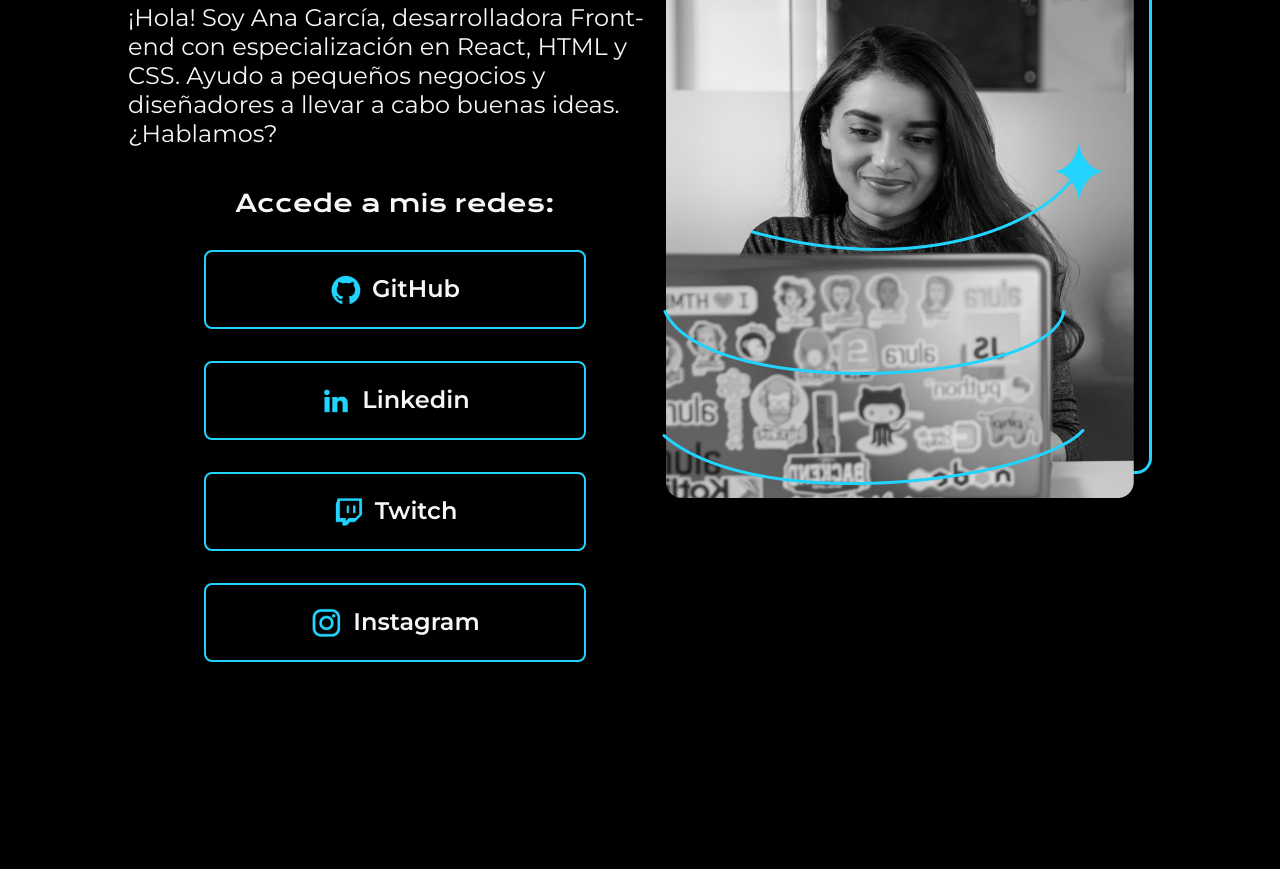
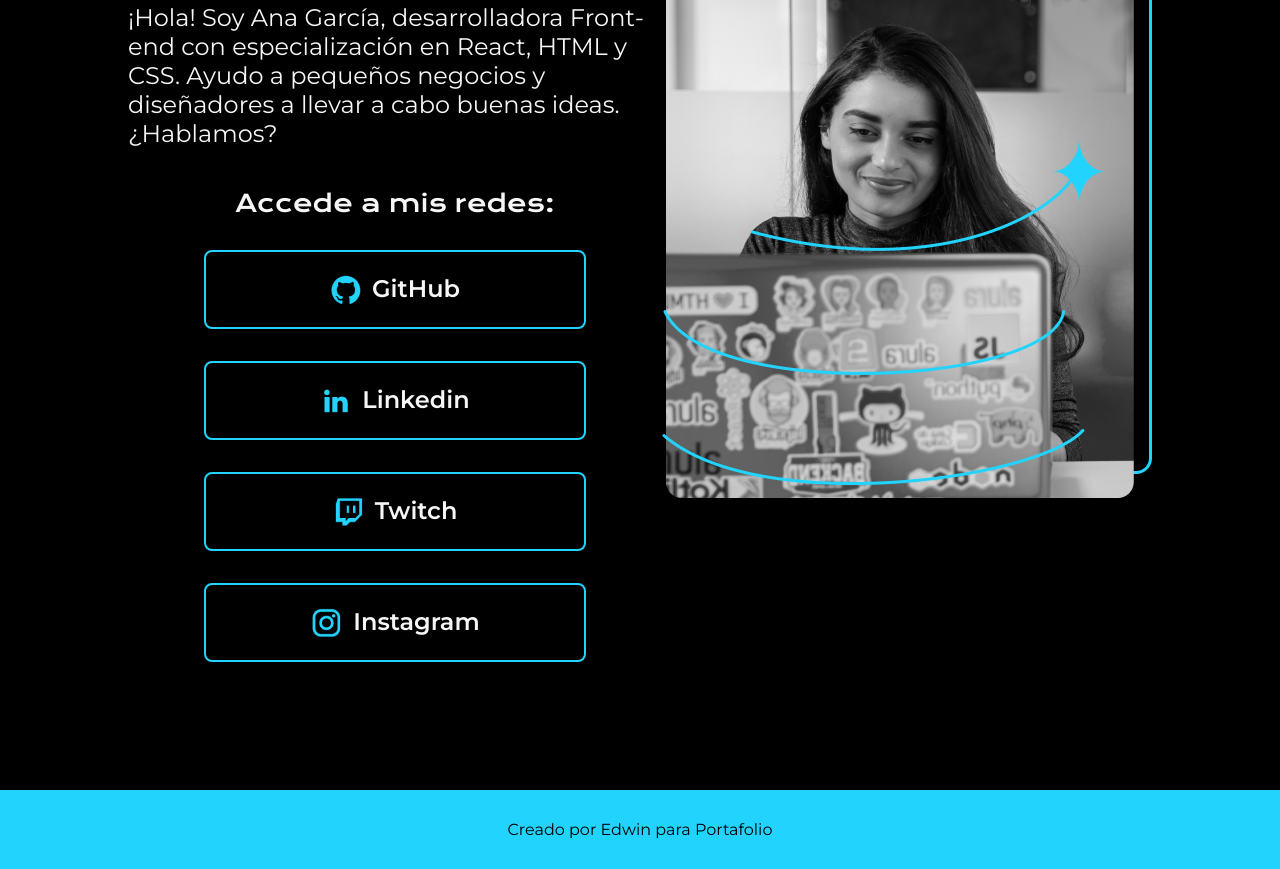
Before and after one commit to EdwinEstrella/portafolio-alura, a plain HTML site: page index.html in a window 1280 px wide. Shown: the part 345-1214 px from the top of the page. Before the commit the page ends 1007 px from the top, so only its background shows below. Drawn offline with nearby package versions, Linux system fonts and the light colour scheme.

Commit message:
update all

```diff
--- a/index.html
+++ b/index.html
@@ -35,7 +35,9 @@
         </section>
         <img src="assets/Imagem.png" chica sonriendo con filtro oscuro y una laptop">
     </main>
-    <footer></footer>
+    <footer class="footer">
+        <p>Creado por Edwin para Portafolio</p>
+    </footer>
 </body>
 
 </html>
--- a/styles.css
+++ b/styles.css
@@ -8,7 +8,6 @@
 body {
     box-sizing: border-box;
     background-color: #000000;
-    height: 100vh;
     color: #F6F6F6;
 }
 
@@ -70,6 +69,21 @@ body {
     border: 2px solid #22D4FD;
     display: flex;
     justify-content: center;
-    gap: 10px
-;
+    gap: 10px;
 }
+
+.presentacion__enlaces__links:hover{
+    cursor: pointer;
+    background-color: #272727;
+    /* border: 2px solid #0000FF; */
+}
+
+.footer{
+    background-color: #22D4FD;
+    text-align: center;
+    color: #000000;
+    font-size: 24;
+    font-family: 'Montserrat', sans-serif;
+    font-weight: 400;
+    padding: 30px;
+}
```
